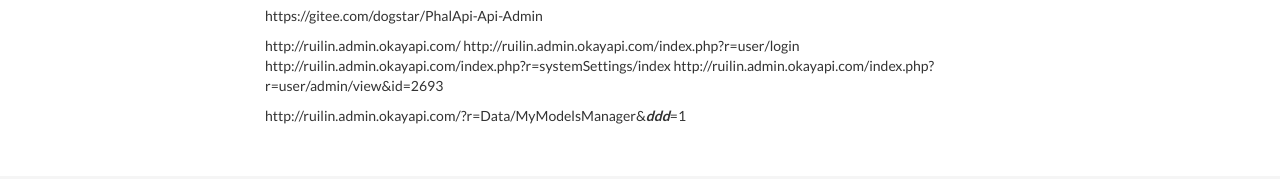
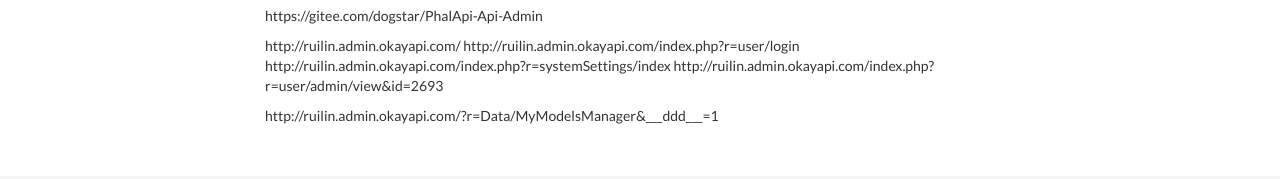
Before and after one commit to ruilin/blog, a Jekyll site: the page built from _posts/2018-10-10-PHP-NGINX环境配置.md, in a window 1280 px wide and 944 px high. Shown: the part 748-927 px from the top of the window. Built offline with Jekyll 4.4.1, drawn with Linux system fonts in a browser that asks for light colours; nearby versions of some CDN libraries; some of the changed text lies outside the part shown.

Commit message:
set copy right

```diff
--- a/_config.yml
+++ b/_config.yml
@@ -1,7 +1,7 @@
 # Site settings
 title: Ruilin's Blog
 email: zruilin@126.com
-description: "For technology exchange and study"
+description: "For technology exchange and study."
 logo_location: "https://avatars2.githubusercontent.com/u/6614628?s=400&u=cbf14bb602dfc15dc34d1817c488e3353244ad68&v=4"
 
 #baseurl: "" # the subpath of your site, e.g. /blog/
--- a/_includes/footer.html
+++ b/_includes/footer.html
@@ -6,7 +6,7 @@
         <div class="col-lg-offset-3 col-lg-6">
             <div class="row">
               <div class="col-xs-12 text-center">
-                <small>&copy; rifyll theme, 2014</small>
+                <small>&copy; Ruilin | Powered by jekyll, 2018</small>
               </div>
             </div>
         </div>
--- a/_posts/2018-10-10-PHP-NGINX环境配置.md
+++ b/_posts/2018-10-10-PHP-NGINX环境配置.md
@@ -5,6 +5,7 @@
 thumbnail: http://placehold.it/100x100
 title: PHP-Nginx环境配置
 published: true
+
 ---
 
 简单记录PHP-NGINX的配置流程
@@ -67,4 +68,4 @@
 http://ruilin.admin.okayapi.com/index.php?r=systemSettings/index
 http://ruilin.admin.okayapi.com/index.php?r=user/admin/view&id=2693
 
-http://ruilin.admin.okayapi.com/?r=Data/MyModelsManager&___ddd___=1
+http://ruilin.admin.okayapi.com/?r=Data/MyModelsManager&\_\_\_ddd___=1
```
